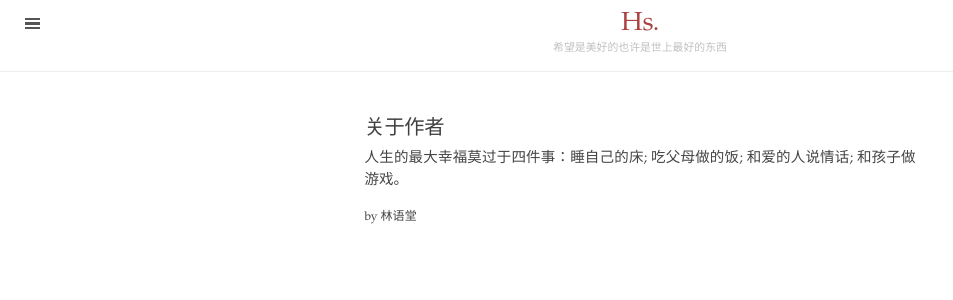
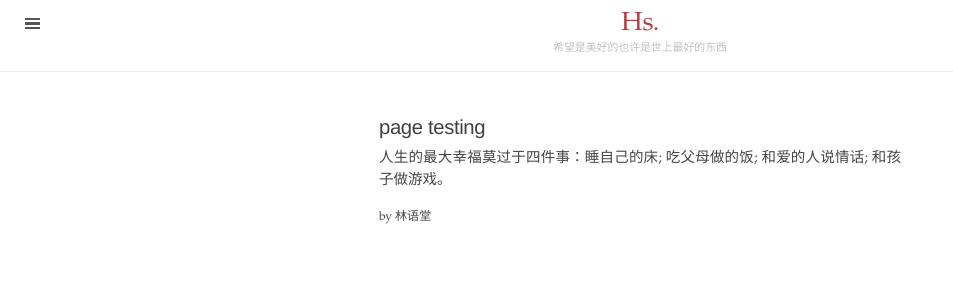
Before and after one commit to symphonyh/blog, a Jekyll site: the page built from about.md, in a window 1280 px wide. Shown: the top 300 px of the page, without its empty margins (0-953 px from the left). Built offline with Jekyll 4.4.1, drawn with Linux system fonts in a browser that asks for light colours.

Commit message:
2018-8-12:15:30

```diff
--- a/about.md
+++ b/about.md
@@ -1,6 +1,6 @@
 ---
 layout: page
-title: 关于作者
+title: page testing
 ---
 
 
--- a/public/css/ed.css
+++ b/public/css/ed.css
@@ -10,6 +10,17 @@
  * Based on the Poole and Lanyon theme by @mdo. Learn more at
  * https://github.com/elotroalex/ed.
  */
+
+@font-face {
+    font-family: 'monaco';
+    src: url('../font/monaco-webfont.eot'); /* IE9 Compat Modes */
+    src: url('../font/monaco-webfont.eot?#iefix') format('embedded-opentype'), /* IE6-IE8 */
+             url('../font/monaco-webfont.woff') format('woff'), /* Modern Browsers */
+             url('../font/monaco-webfont.ttf')  format('truetype'), /* Safari, Android, iOS */
+             url('../font/monaco-webfont.svg#monaco-webfont') format('svg'); /* Legacy iOS */
+   }
+
+
 
 
 /*
@@ -150,7 +161,7 @@
     font-family: Helvetica, Tahoma, Arial, "YaHei Consolas Hybrid", "Microsoft YaHei", "微软雅黑", sans-serif;
     margin-bottom: .5rem;
     font-weight: 400;
-    font-size: 1.5rem;
+    /*font-size: 1.5rem;*/
     color: #404040;
     letter-spacing: -.025rem;
     line-height: 1.25;
@@ -172,7 +183,8 @@
 
 h3,
 h4,
-h5 {
+h5,
+h6 {
     font-size: 1rem;
 }
 
```
Also changed, not shown: public/font/monaco-webfont.ttf (added), public/font/monaco-webfont.woff (added), public/font/monaco-webfont.woff2 (added), 2 other files.
